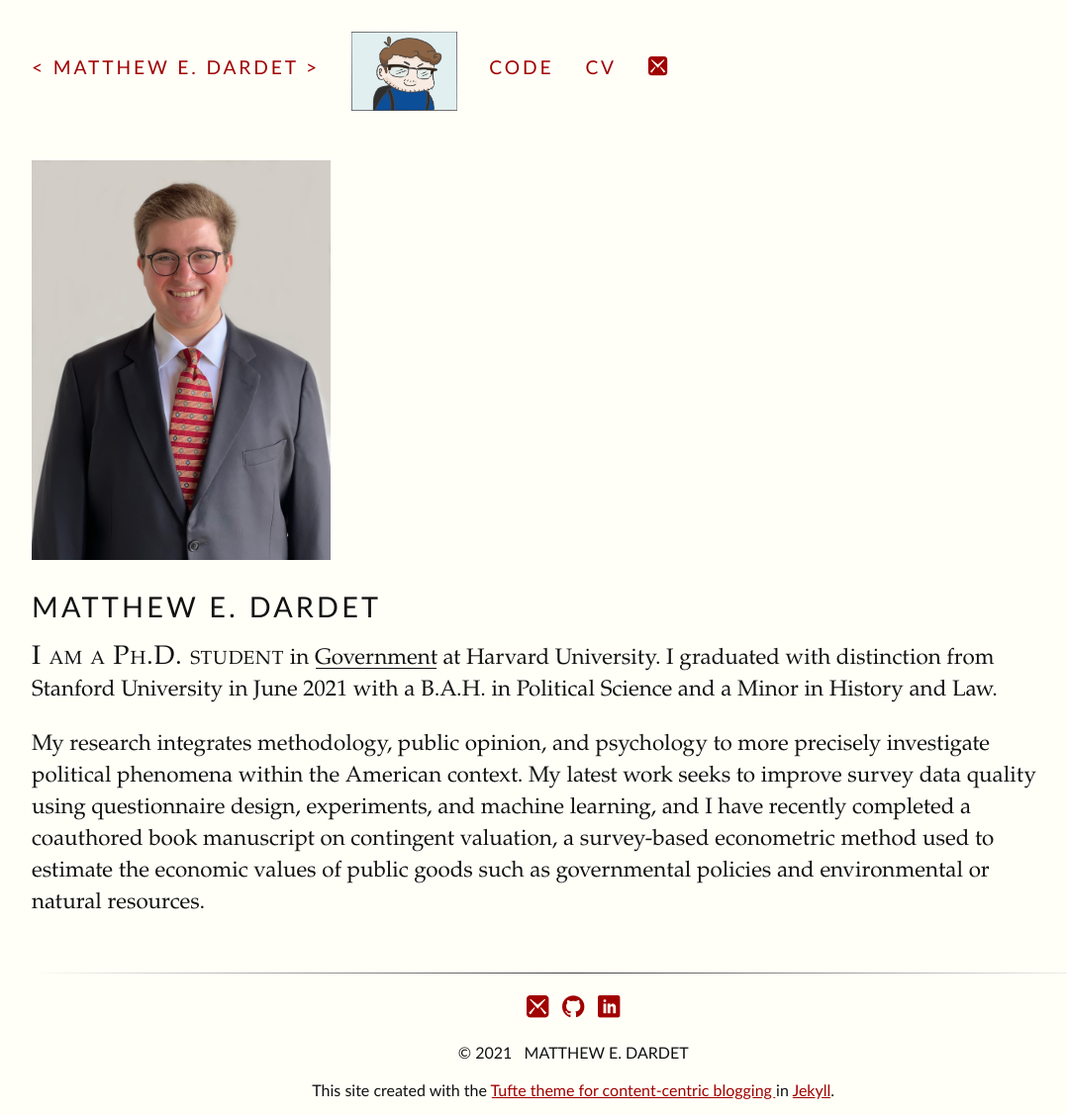
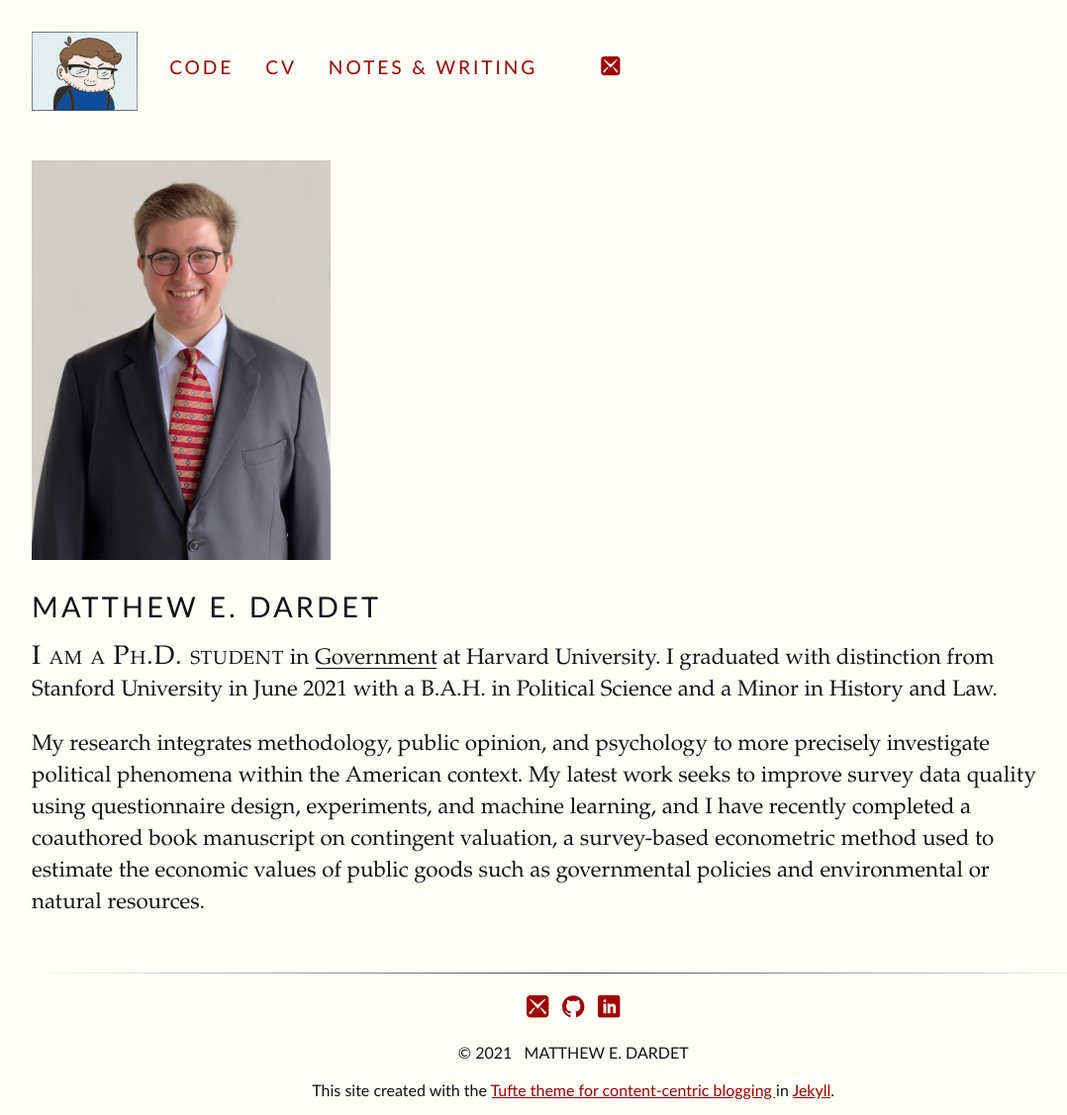
Before and after one commit to matthewdardet/matthewdardet.github.io, a Jekyll site: the page built from index.html, in a window 1280 px wide. Shown: the whole page at 99% size, without its empty margins (32-1110 px from the left). Built offline with Jekyll 4.4.1, drawn with Linux system fonts in a browser that asks for light colours; some web fonts are replaced.

Commit message:
Fix header.

```diff
--- a/_includes/header.html
+++ b/_includes/header.html
@@ -1,18 +1,18 @@
 <!--- Header and nav template site-wide -->
 <header>
     <nav class="group">
-
+		<a href="https://www.matthewdardet.com/"><img class="badge" src="{{site.baseurl}}/assets/img/badge_1.jpg" alt="Matthew E. Dardet"></a>
+		<a href="https://github.com/matthewdardet">Code</a>
+		<a href="assets/MatthewDardetCV.pdf">CV</a>
 		{% for node in site.pages %}
 		{% unless node.nav_exclude %}
 		    {% if page.url == node.url %}
-		      <a class="active" href="{{node.url | prepend: site.baseurl}}" class="active">{{node.title}}</a>
 
+		    {% else %}
+		      <a href="{{node.url | prepend: site.baseurl}}">{{node.title}}</a>
 		    {% endif %}
 	    	{% endunless %}
   		{% endfor %}
-		<a href="https://www.matthewdardet.com/"><img class="badge" src="{{site.baseurl}}/assets/img/badge_1.jpg" alt="Matthew E. Dardet"></a>
-		<a href="https://github.com/matthewdardet">Code</a>
-		<a href="assets/MatthewDardetCV.pdf">CV</a>
                 <a href="mailto:matthewdardet@g.harvard.edu"><span class="icon-mail3"></span></a>
 	</nav>
 </header>
```
